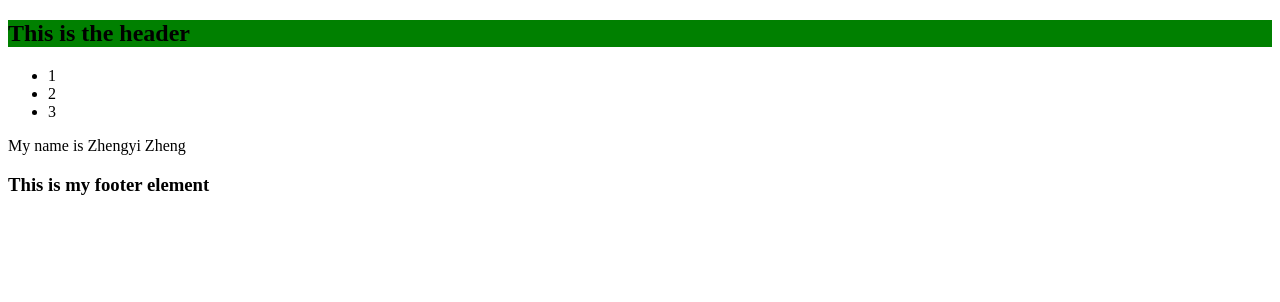
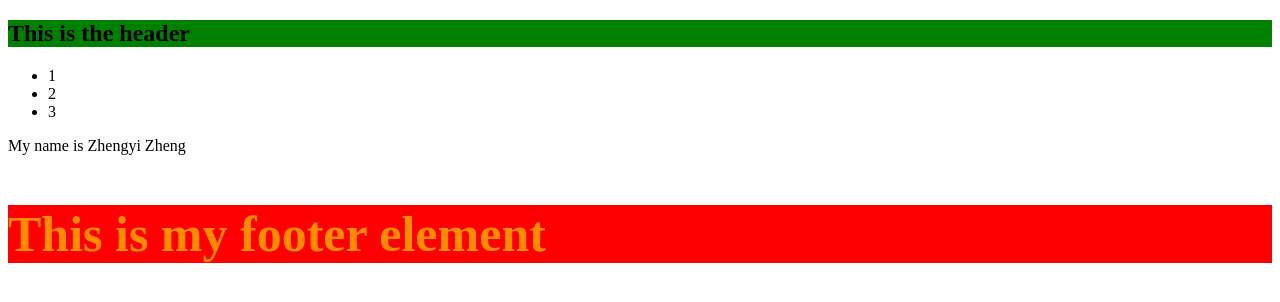
Before and after one commit to Moninar/React, a React (Create React App) app in the folder my-app/: page / in a window 1280 px wide. Shown: the top 302 px of the page. Built offline with nearby package versions, Linux system fonts and the light colour scheme.

Commit message:
set html raw style as objet in JavaScript environment

```diff
--- a/my-app/src/components/Footer.js
+++ b/my-app/src/components/Footer.js
@@ -1,9 +1,15 @@
 import React from "react"
 
 function Footer() {
+    const style = {
+        color: "#FF8C00",
+        backgroundColor: "red",
+        fontSize: 50
+    }
+
     return (
         <footer>
-            <h3>This is my footer element</h3>
+            <h3 style={style}>This is my footer element</h3>
         </footer>
     )
 }
```
